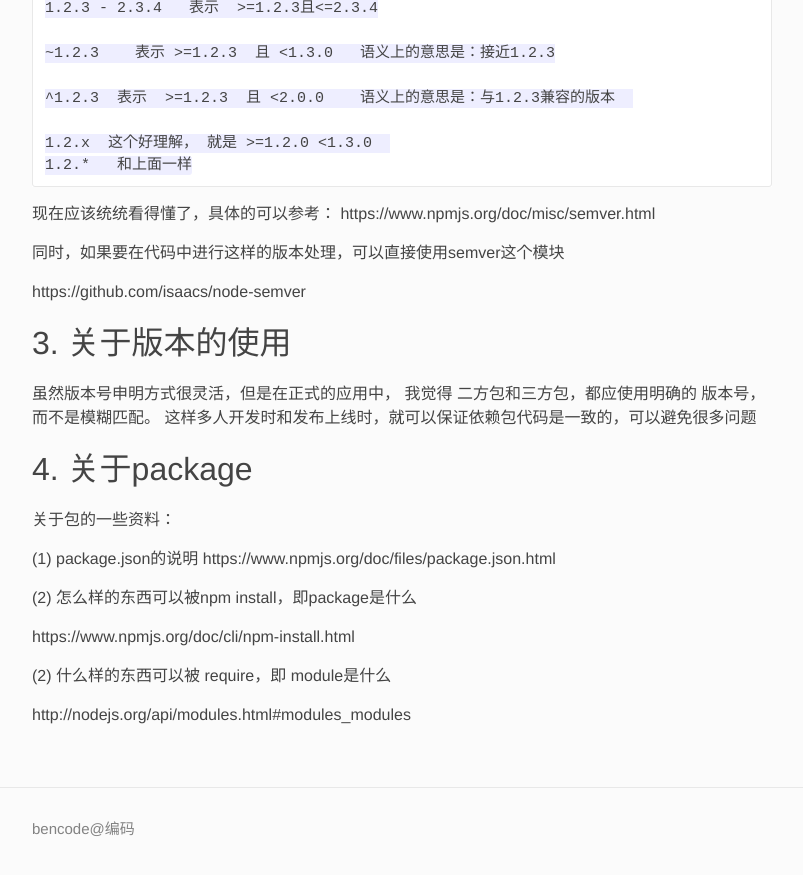
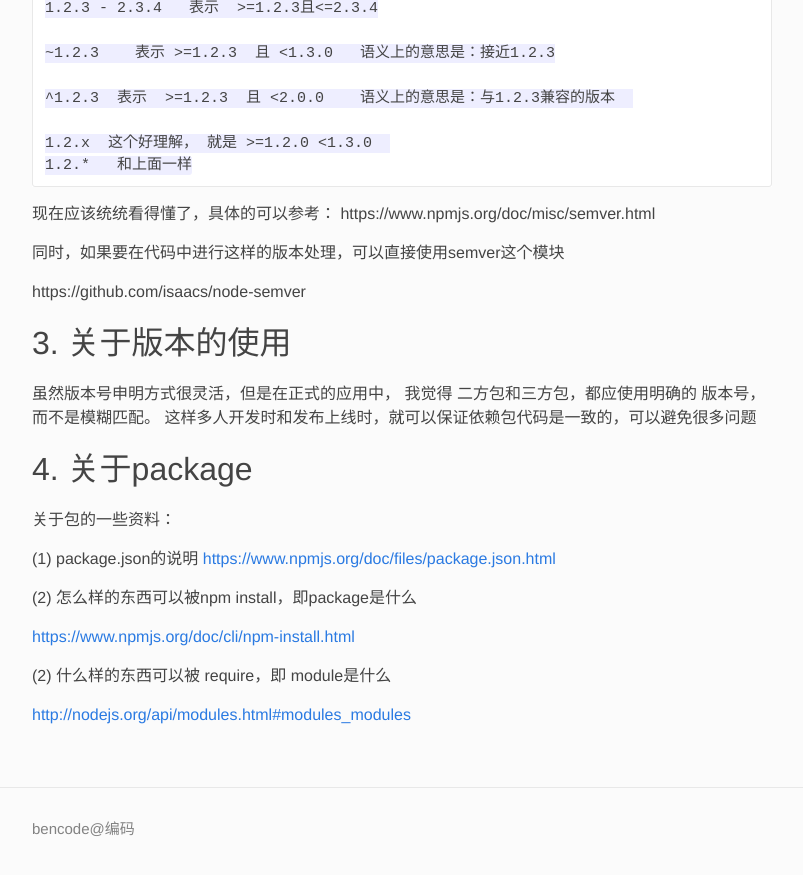
Before and after one commit to bencode/bencode.github.io, a Jekyll site: the page built from _posts/daily/javascript/2015-01-08-about-version.md, in a window 1280 px wide and 900 px high, scrolled down 1386 px. Shown: the top 875 px of the window, without its empty margins (238-1041 px from the left). Built offline with Jekyll 4.4.1, drawn with Linux system fonts in a browser that asks for light colours; some of the changed lines change nothing that is shown.

Commit message:
添加链接地址

```diff
--- a/_posts/daily/javascript/2015-01-08-about-version.md
+++ b/_posts/daily/javascript/2015-01-08-about-version.md
@@ -92,12 +92,12 @@ https://github.com/isaacs/node-semver
 关于包的一些资料：
 
 (1) package.json的说明
-https://www.npmjs.org/doc/files/package.json.html
+[https://www.npmjs.org/doc/files/package.json.html](https://www.npmjs.org/doc/files/package.json.html)
 
 (2) 怎么样的东西可以被npm install，即package是什么
 
-https://www.npmjs.org/doc/cli/npm-install.html
+[https://www.npmjs.org/doc/cli/npm-install.html](https://www.npmjs.org/doc/cli/npm-install.html)
 
 (2) 什么样的东西可以被 require，即 module是什么
 
-http://nodejs.org/api/modules.html#modules_modules
+[http://nodejs.org/api/modules.html#modules_modules](http://nodejs.org/api/modules.html#modules_modules)
```
Also changed, not shown: 1 other file.
